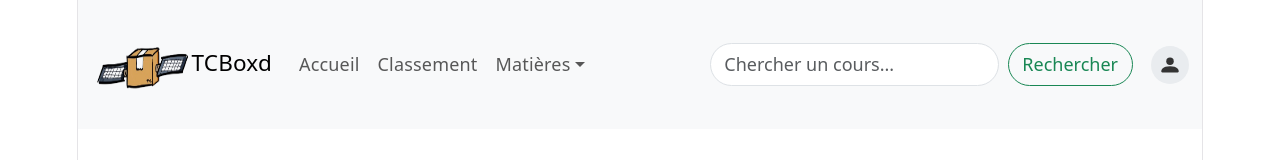
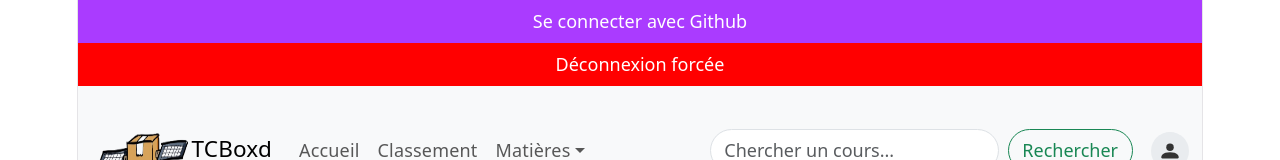
Before and after one commit to Xivo0/tcboxd-react, a React (Vite) app: page / in a window 1280 px wide. Shown: the top 160 px of the page. Built offline with nearby package versions, Linux system fonts and the light colour scheme; no server answers; the database is empty.

Commit message:
pushUserClass

```diff
--- a/src/App.tsx
+++ b/src/App.tsx
@@ -7,11 +7,36 @@ import SubjectsToRate from './pages/SubjectsToRate';
 import RankingPreview from './pages/RankingPreview';
 import Matieres from './pages/Matieres';
 import { Routes, Route } from 'react-router-dom';
+import { supabase } from './lib/supabase';
+
+
+
+const loginWithGithub = async () => {
+  await supabase.auth.signInWithOAuth({
+    provider: 'github',
+    options: {
+      redirectTo: 'http://localhost:5173/',
+    },
+  });
+};
+
+const logout = async () => {
+  const { error } = await supabase.auth.signOut();
+  if (error) console.error("Erreur déconnexion:", error.message);
+  // On force le retour à l'accueil et on vide l'état
+  window.location.href = "/";
+};
 
 function App() {
 
   return (
     <>
+    <button onClick={loginWithGithub}>
+        Se connecter avec Github
+      </button>
+    <button onClick={logout} style={{backgroundColor: 'red'}}>
+  Déconnexion forcée
+      </button>
     <NavBar />
     <Routes>
       <Route path="/" element={
```
Also changed, not shown: 1 other file (tests, documents, lock files or other folders).
